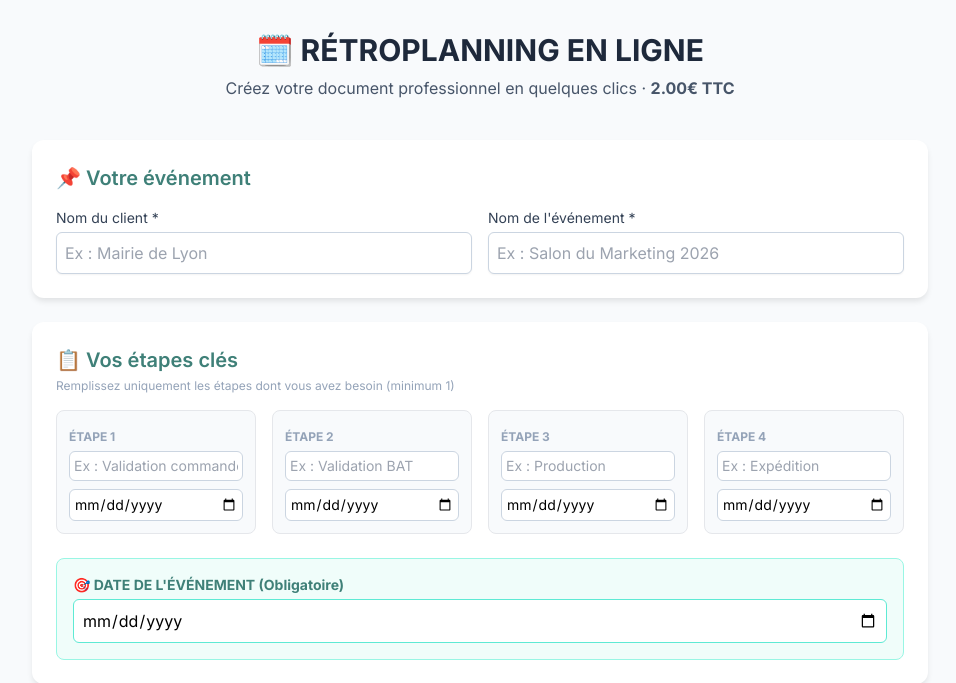
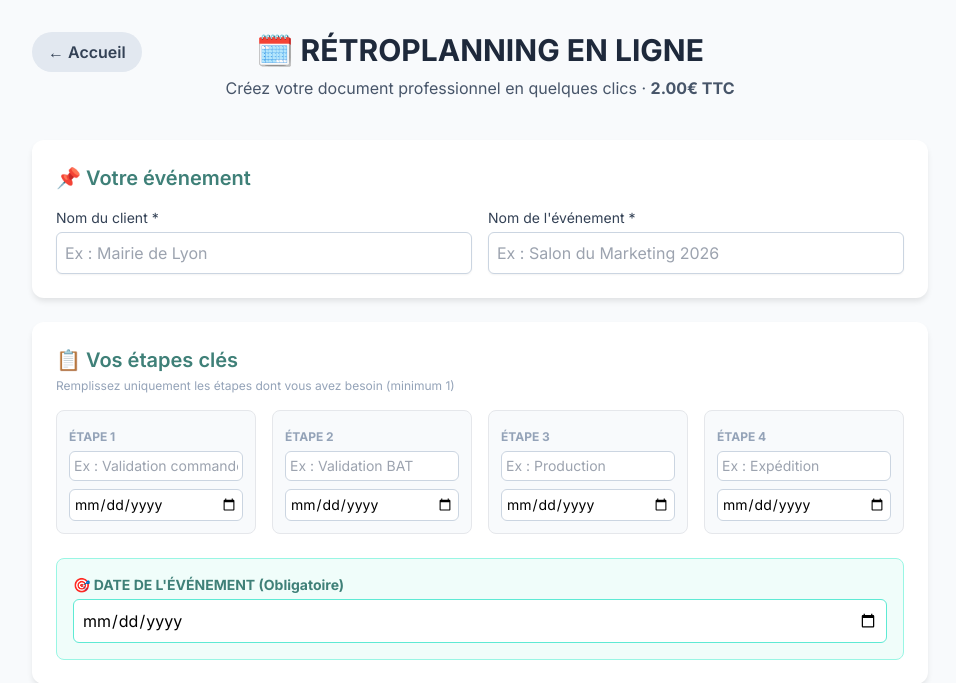
Before and after one commit to Omnipub/Retroplanning, a Flask app: page /formulaire in a window 1280 px wide. Shown: the top 683 px of the page, without its empty margins (160-1116 px from the left). Run offline with Flask 3, Linux system fonts and the light colour scheme; some libraries are stand-ins or nearby versions.

Commit message:
Update index.html

```diff
--- a/templates/index.html
+++ b/templates/index.html
@@ -23,11 +23,21 @@
 </head>
 <body class="p-4 md:p-8">
     <div class="max-w-4xl mx-auto">
-        <header class="text-center mb-10">
-            <h1 class="text-3xl font-bold text-slate-800">🗓️ RÉTROPLANNING EN LIGNE</h1>
-            <p class="text-slate-600 mt-2">Créez votre document professionnel en quelques clics · <strong>{{ prix }}€ TTC</strong></p>
-        </header>
+<header class="relative text-center mb-10">
+    <a href="/"
+       class="inline-flex items-center gap-2 absolute left-0 top-0 bg-slate-200 hover:bg-slate-300 text-slate-700 font-semibold py-2 px-4 rounded-full transition">
+        ← Accueil
+    </a>
 
+    <h1 class="text-3xl font-bold text-slate-800">
+        🗓️ RÉTROPLANNING EN LIGNE
+    </h1>
+
+    <p class="text-slate-600 mt-2">
+        Créez votre document professionnel en quelques clics ·
+        <strong>{{ prix }}€ TTC</strong>
+    </p>
+</header>
         <form action="/checkout" method="POST" class="space-y-6">
 
             <!-- ÉVÉNEMENT -->
```
